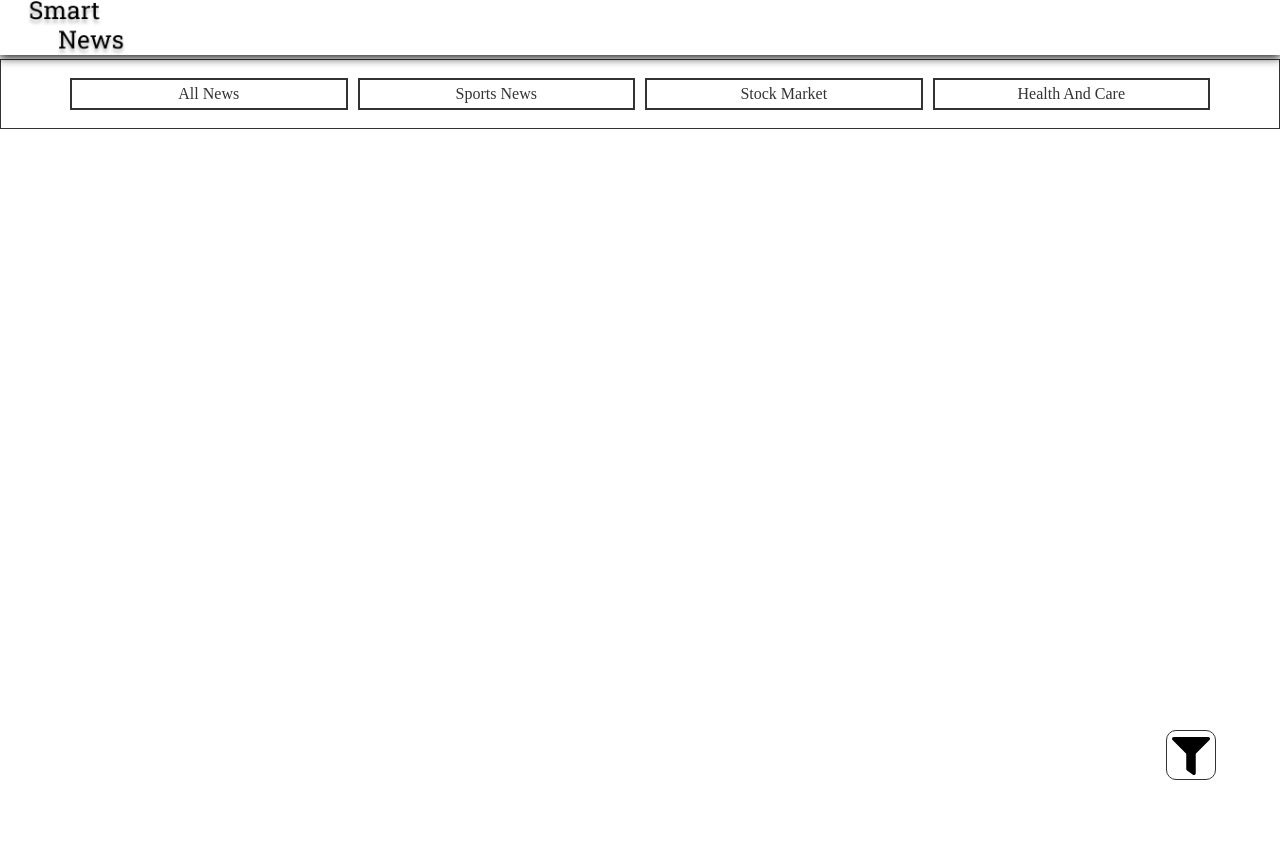
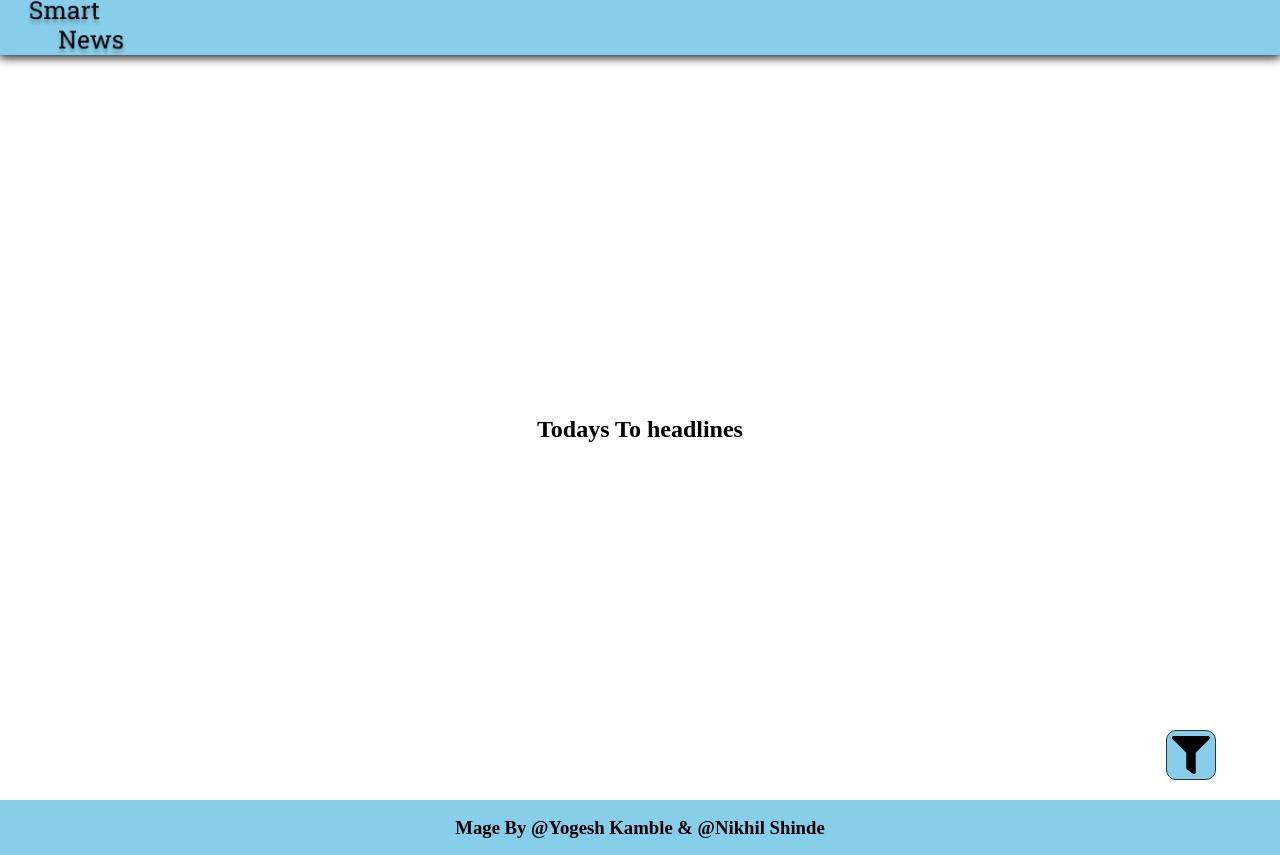
Before and after one commit to 282000ypk/newsapp, a Flask app: template templates/readnews.html in a window 1280 px wide. Before the commit the page ends 780 px from the top, so only its background shows below. Run offline with Flask 2, Linux system fonts and the light colour scheme; the template is opened without the code that fills it, so the values that code supplies are empty; parts of the project's set-up code (start-up, migrations or seed data) failed here and were passed over.

Commit message:
UI changes made to allnews

```diff
--- a/static/readnews.css
+++ b/static/readnews.css
@@ -1,79 +1,92 @@
+body
+{
+	height: 100vh;
+	width: 100%;
+}
 .allnews
 {
 	display: flex;
-	padding:  59px 0vw 10px 0vw;
+	padding:  59px 0vw 0px 0vw;
 	flex-wrap: wrap;
 	justify-content: center;
+	min-height:  100vh;
+	position: relative;
 }
-header
+section
 {
 	display: flex;
 	width: 100%;
 	min-height: 70px;
 	padding: 0 5vw;
-	border: 1px solid #333;
 	flex-wrap: wrap;
 	justify-content: center;
 	align-items: center;
-	overflow: hidden;
 }
-header > a{
-	text-decoration: none;
-	color: #333;
-	flex: 1 1 100px;
-	border: 2px solid #333;
-	margin: 5px;
-	text-align: center;
-	text-transform: capitalize;
-	padding: 5px 10px;
-}
-header > a:hover
-{
-	box-shadow: 0 0 5px 1px black;
-	background-color: #333;
-	color: #eee
-}
+
 .news
 {
+	--bg:  #fff;
+	--txt:  #333;
+	--shadow:  black;
 	flex: 0 1 350px;
-	text-decoration: none;
 	color: #333;
 	box-shadow: 0 0 5px 1px #333;
 	margin: 10px;
 	padding: 5px;
 	background-color: #fff;
+	border-radius: 10px;
+	cursor: pointer;
+	outline: none;
+	border: none;
 }
 .news:hover,
 .news:focus
 {
-	box-shadow: 0 0 10px 1px black;
-	background-color: #333;
-	color: #eee
+	--bg:  #333;
+	--txt:  #fff;
+	--shadow:  white;
+	box-shadow: 0 0 10px 1px var(--shadow);
+	background-color: var(--bg);
+	color: var(--txt);
 }
 .card
 {
-	flex: 0 1 350px;
-
+	position: relative;
 }
-.card img
+.card > img
 {
 	width: 100%;
 	height: 100px;
 	object-fit: cover;
 
 }
-.card h2
+.card > h2
 {
 	padding-bottom: 5px;
 	overflow: hidden;
-	height: 80px;
+	height: 70px;
 	text-overflow: ellipsis;
 }
-.card p
+.card > p
 {
 	height: 90px;
 	overflow: hidden;
+	text-align: left;
 	text-overflow: ellipsis;
+}
+.card > span
+{
+	position:  absolute;
+	right:  5px;
+	bottom:  0px;
+	height:  2ch;
+	box-shadow: 0 0 5px var(--shadow);
+	margin: 2px;
+	text-align: center;
+	z-index: 2;
+	border-radius: 999px;
+	padding: 0px 2px;
+	background-color: var(--bg);
 
 }
 
@@ -82,7 +95,7 @@ header > a:hover
 	position: fixed;
 	bottom: 20px;
 	right: 5vw;
-	background-color: transparent;
+	background-color: skyblue;
 	border: 1px solid #333;
 	border-radius: 10px;
 	outline: none;
@@ -90,9 +103,37 @@ header > a:hover
 	height: 50px;
 	width: 50px;
 	padding: 5px;
+	z-index: 999;
 }
 .filter-btn img
 {
-	height: 40px;
 	width: 100%;
+
 }
+.filter-box
+{
+	display:  none;
+	position: fixed;
+	bottom: 20px;
+	right: 5vw;
+	height:  300px;
+	width: 200px;
+	background-color: red;
+	z-index: 999;
+	border-radius: 20px;
+}
+
+@keyframes expand-box
+{
+	0%
+	{
+		displa: inline;
+		width:  0px;
+		height:  0px;
+	}
+	100%
+	{
+		width:  200px;
+		height:  300px;
+	}
+}
--- a/static/style.css
+++ b/static/style.css
@@ -1,5 +1,10 @@
+body
+{
+    width: 100%;
+}
 *
 {
+
     margin: 0px;
     padding: 0px;
     box-sizing: border-box;
@@ -10,16 +15,29 @@
     --btn-color:  #fefefe;
     --btn-background: #343434;
 }
-/*Nav bar css*/
-nav{
+/*header bar css*/
+header
+{
     display: flex;
     justify-content: center;
     align-items: center;
     height: 55px;
     width: 100%;
     position: fixed;
-    background: white;
+    background: skyblue;
     box-shadow: 0px 1px 10px 1px black;
+    z-index: 9;
+}
+footer
+{
+   width: 100%;
+   height: 55px;
+   background-color: skyblue;
+   display: flex;
+   justify-content: center;
+   align-items: center;
+
+
 }
 #logo
 {
--- a/templates/index.html
+++ b/templates/index.html
@@ -23,7 +23,7 @@
         <!--       container - box 1             -->
     <div class="box1">
         <h2>Why make our morning bad with reading negative news start your daily news by filtering the news positive filter.</h2>
-        <a href="/readnews">Start Reading</a>
+        <a href="/allnews">Start Reading</a>
     </div>
         <!--       container - box 2             -->
     <div class="box2">
--- a/templates/readnews.html
+++ b/templates/readnews.html
@@ -9,25 +9,22 @@
     <title>Document</title>
 </head>
 <body>
-    <!-- nav -->
-    <nav>
+    <!-- header  -->
+    <header>
         <a href="#" id="logo"><img src={{url_for('static',filename='images/logo.png')}} alt="smart news logo"></a>
         <!--<div class="btn">
             <a href="#" id="login-btn">Login</a>
             <a href="#" id="register-btn">Register</a>
         </div>-->
-    </nav>
+    </header>
 
     <!--container-->
     <div class="allnews" id="allnewsid">
-        <header>
-            <a href="#">All News</a>
-            <a href="#">Sports News</a>
-            <a href="#">Stock Market</a>
-            <a href="#">Health and Care</a>
-        </header>
+        <section>
+            <h1>Todays To headlines</h1>
+        </section>
         {%for news in data["articles"]%}
-        <a href="{{news['url']}}" class="news" target="_blank">
+        <button class="news">
             <div class="card">
                 <h2>
                     {{news['title']}}
@@ -37,15 +34,23 @@
                 <p>
                     {{news['description']}}
                 </p>
-                <h3>{{news['sentiment']}}</h3>
+                <span>Click to read More</span>
             </div>
-        </a>
+        </button>
         {% endfor %}
+
+    </div>
+
+    <footer>
+        <h3>Mage By @Yogesh Kamble & @Nikhil Shinde</h3>
+    </footer>
+     <div class="filter-box">
 
     </div>
     <button class="filter-btn">
         <img src="{{url_for('static',filename='images/filter-solid.svg')}}">
     </button>
+
     <script type="text/javascript" src={{url_for('static',filename='readnews.js')}}></script>
 </body>
 </html>
```
Also changed, not shown: allnews.json (+1 -1 lines), static/test.js (deleted, +0 -11 lines).
